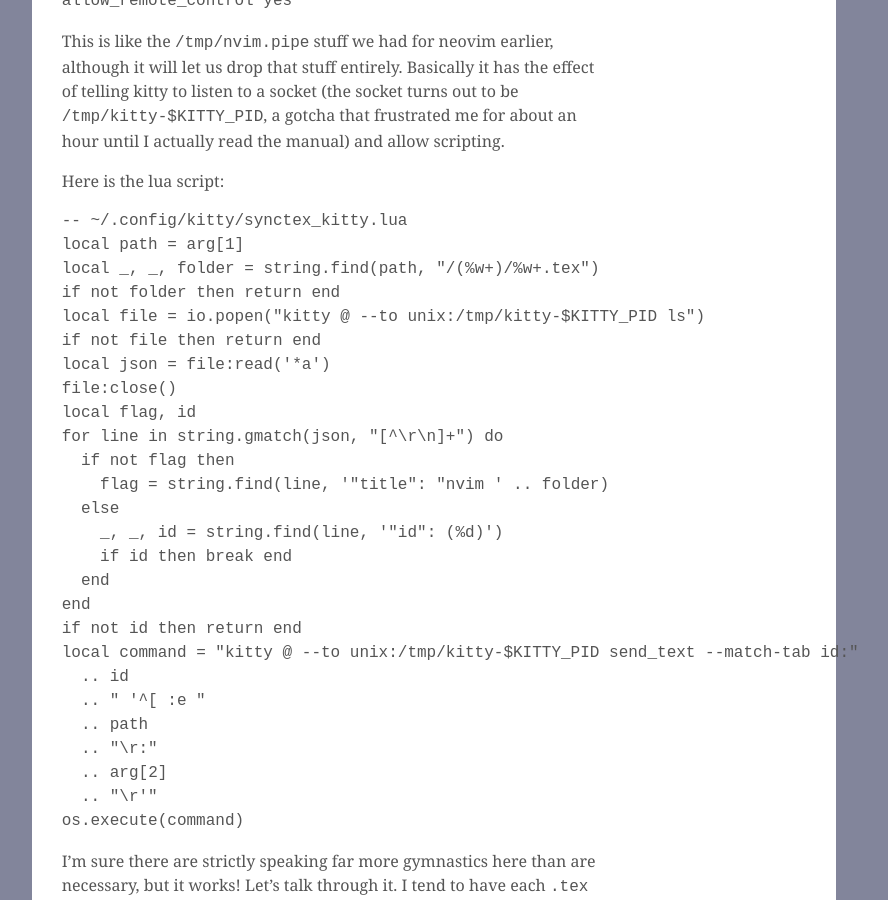
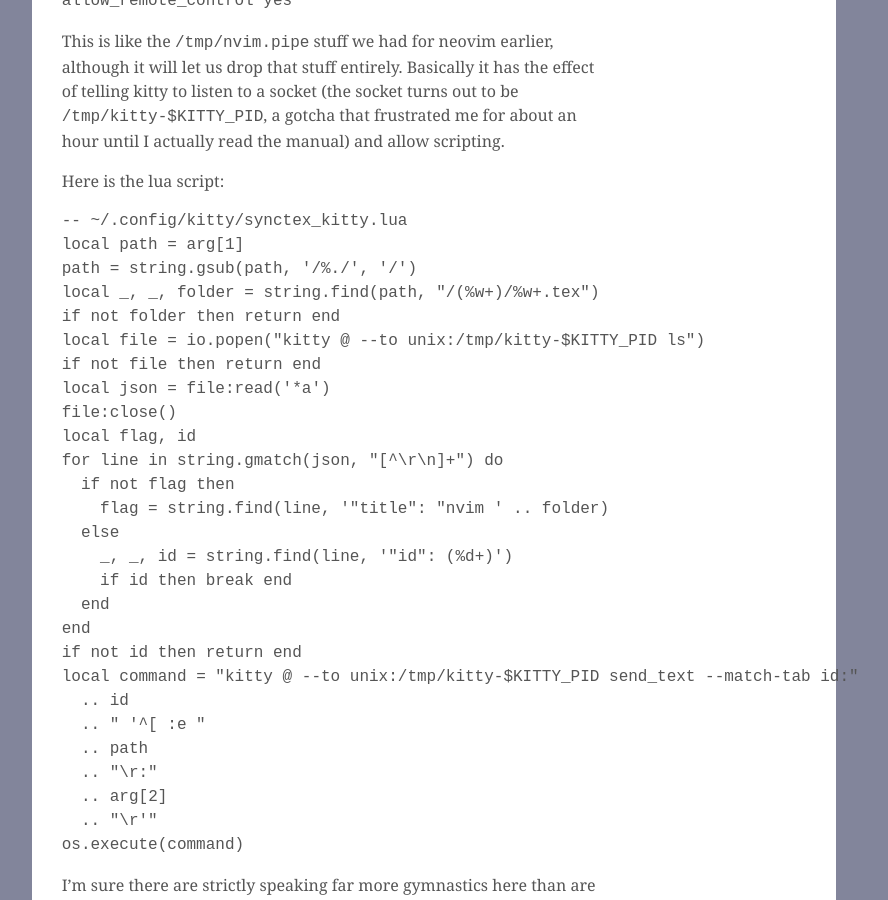
Before and after one commit to ryleelyman/Site, a Jekyll site: the page built from _posts/2023-01-21-SyncTeX-With-Kitty.md, in a window 1280 px wide and 900 px high, scrolled down 2753 px. Shown: the whole window, without its empty margins (206-1094 px from the left). Built offline with Jekyll 4.4.1, drawn with Linux system fonts in a browser that asks for light colours.

Commit message:
tweaked 'SyncTeX with Kitty' after actual use with zathura

````diff
--- a/_posts/2023-01-21-SyncTeX-With-Kitty.md
+++ b/_posts/2023-01-21-SyncTeX-With-Kitty.md
@@ -148,6 +148,7 @@
 ```lua
 -- ~/.config/kitty/synctex_kitty.lua
 local path = arg[1]
+path = string.gsub(path, '/%./', '/')
 local _, _, folder = string.find(path, "/(%w+)/%w+.tex")
 if not folder then return end
 local file = io.popen("kitty @ --to unix:/tmp/kitty-$KITTY_PID ls")
@@ -159,7 +160,7 @@
   if not flag then
     flag = string.find(line, '"title": "nvim ' .. folder)
   else
-    _, _, id = string.find(line, '"id": (%d)')
+    _, _, id = string.find(line, '"id": (%d+)')
     if id then break end
   end
 end
````
